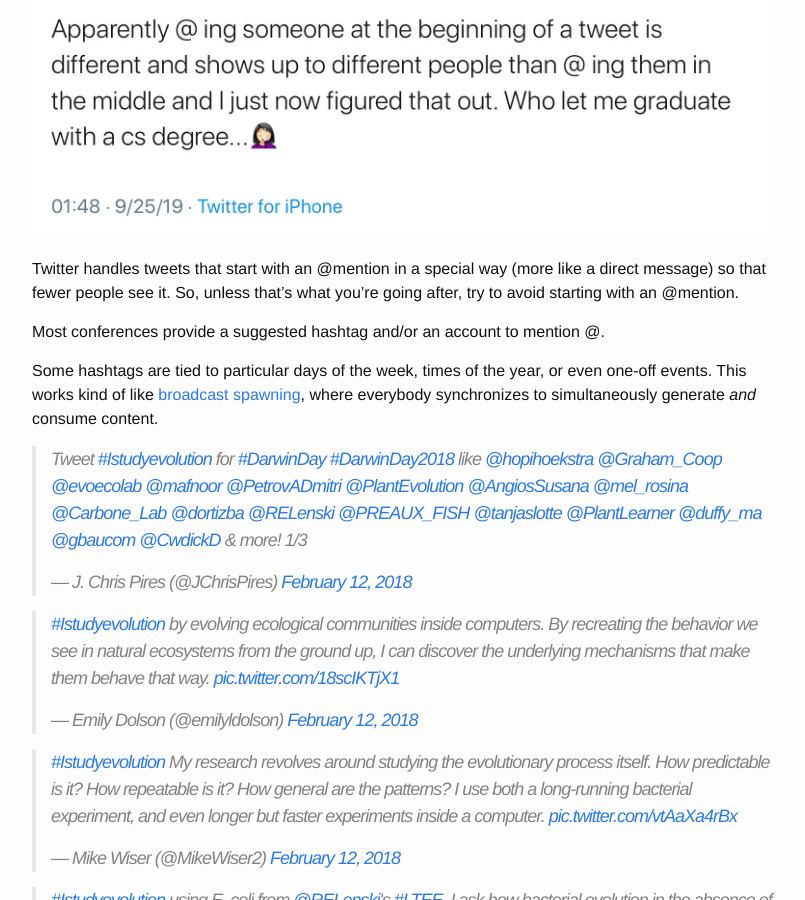
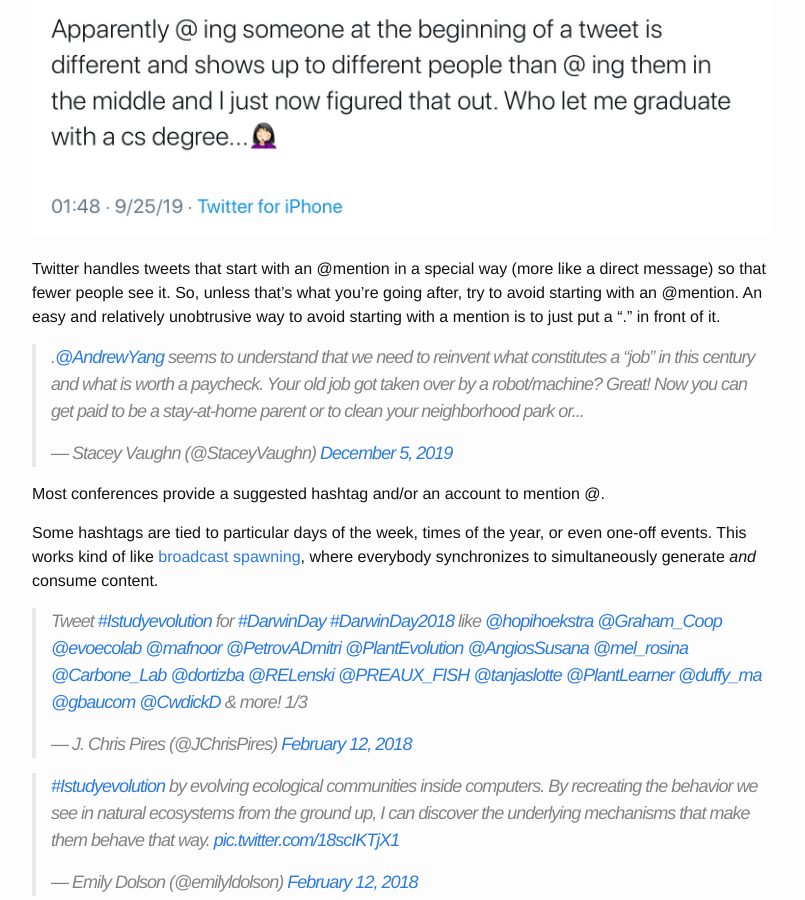
Before and after one commit to mmore500/mmore500.github.io, a Jekyll site: the page built from blog_professional/_posts/2019-11-17-twitter-bestiary.md, in a window 1280 px wide and 900 px high, scrolled down 32937 px. Shown: the whole window, without its empty margins (238-1043 px from the left). Built offline with Jekyll 4.4.1, drawn with Linux system fonts in a browser that asks for light colours; emoji names are drawn with the system emoji font; a script that is not in the unit is left out; comment, search, counter and statistics services are not loaded.

Commit message:
Add example of putting . before mention

```diff
--- a/blog_professional/_posts/2019-11-17-twitter-bestiary.md
+++ b/blog_professional/_posts/2019-11-17-twitter-bestiary.md
@@ -716,6 +716,9 @@ Using @mentions alerts others involved in your tweet (who might share it around)
 
 Twitter handles tweets that start with an @mention in a special way (more like a direct message) so that fewer people see it.
 So, unless that's what you're going after, try to avoid starting with an @mention.
+An easy and relatively unobtrusive way to avoid starting with a mention is to just put a "." in front of it.
+
+<blockquote class="twitter-tweet"><p lang="en" dir="ltr">.<a href="https://twitter.com/AndrewYang?ref_src=twsrc%5Etfw">@AndrewYang</a> seems to understand that we need to reinvent what constitutes a “job” in this century and what is worth a paycheck. Your old job got taken over by a robot/machine? Great! Now you can get paid to be a stay-at-home parent or to clean your neighborhood park or...</p>&mdash; Stacey Vaughn (@StaceyVaughn) <a href="https://twitter.com/StaceyVaughn/status/1202670292021043200?ref_src=twsrc%5Etfw">December 5, 2019</a></blockquote> <script async src="https://platform.twitter.com/widgets.js" charset="utf-8"></script>
 
 Most conferences provide a suggested hashtag and/or an account to mention @.
 
```
